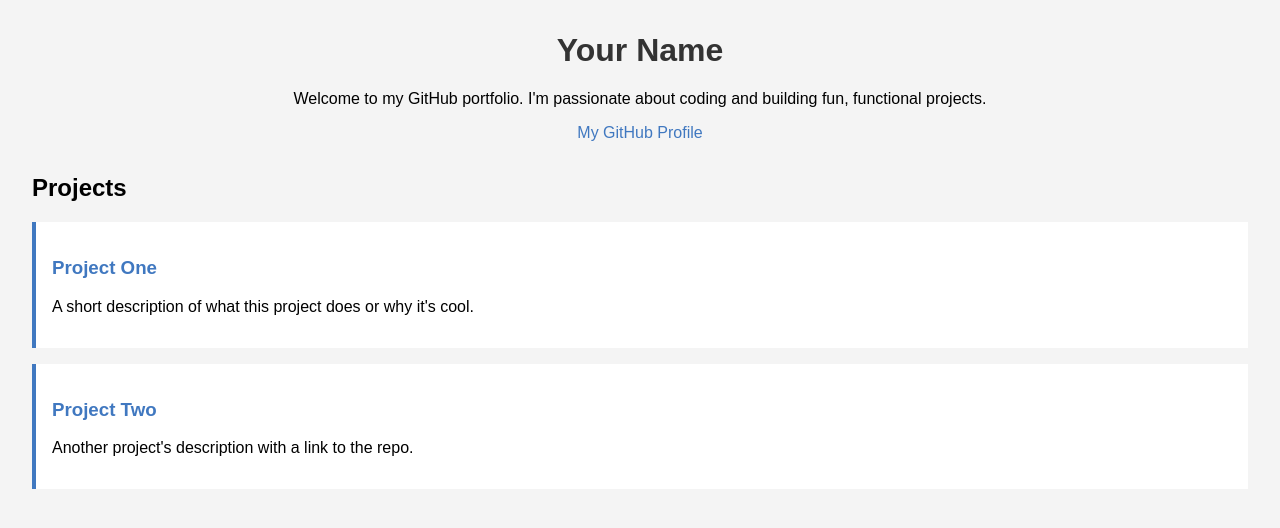
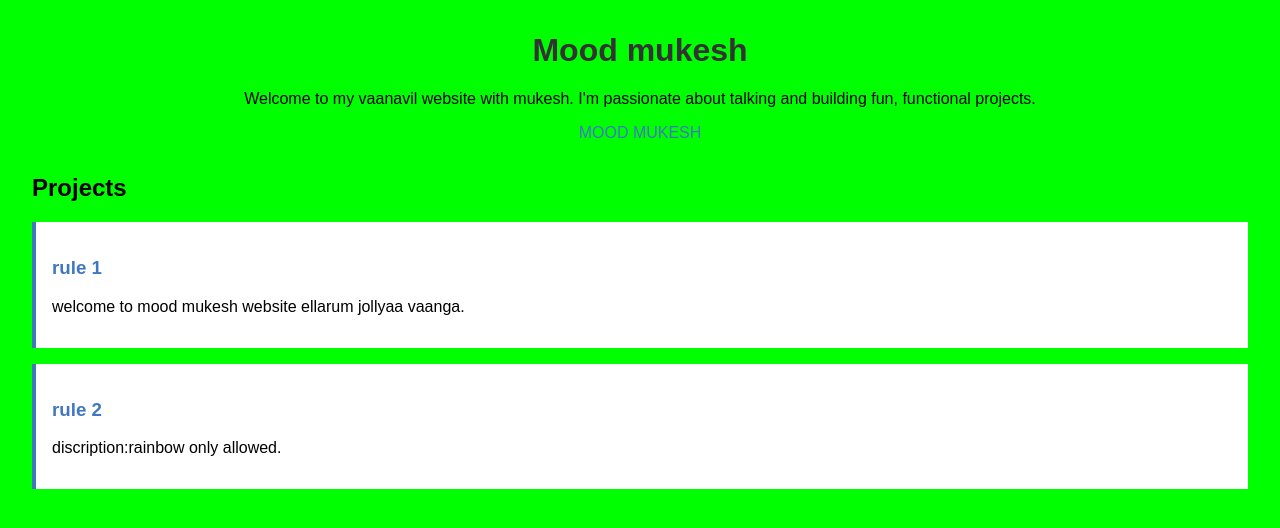
Before and after one commit to khalique-ft/abi, a plain HTML site: page index.html in a window 1280 px wide. Drawn offline with Linux system fonts and the light colour scheme.

Commit message:
Add files via upload

```diff
--- a/index.html
+++ b/index.html
@@ -5,7 +5,7 @@
   <meta name="viewport" content="width=device-width, initial-scale=1">
   <title>Your Name - GitHub Portfolio</title>
   <style>
-    body { font-family: Arial, sans-serif; margin: 2rem; background: #f4f4f4; }
+    body { font-family: stencil, sans-serif; margin: 2rem; background: #00ff00; }
     header { text-align: center; margin-bottom: 2rem; }
     h1 { color: #333; }
     .projects { margin-top: 2rem; }
@@ -16,20 +16,20 @@
 <body>
 
   <header>
-    <h1>Your Name</h1>
-    <p>Welcome to my GitHub portfolio. I'm passionate about coding and building fun, functional projects.</p>
-    <p><a href="https://github.com/yourusername">My GitHub Profile</a></p>
+    <h1>Mood mukesh</h1>
+    <p>Welcome to my vaanavil website with mukesh. I'm passionate about talking and building fun, functional projects.</p>
+    <p><a href="https://github.com/yourusername">MOOD MUKESH</a></p>
   </header>
 
   <section class="projects">
     <h2>Projects</h2>
     <div class="project">
-      <h3><a href="https://github.com/yourusername/project1">Project One</a></h3>
-      <p>A short description of what this project does or why it's cool.</p>
+      <h3><a href="https://github.com/yourusername/project1">rule 1</a></h3>
+      <p>welcome to mood mukesh website ellarum jollyaa vaanga.</p>
     </div>
     <div class="project">
-      <h3><a href="https://github.com/yourusername/project2">Project Two</a></h3>
-      <p>Another project's description with a link to the repo.</p>
+      <h3><a href="https://github.com/yourusername/project2">rule 2</a></h3>
+      <p>discription:rainbow only allowed.</p>
     </div>
   </section>
 
```
